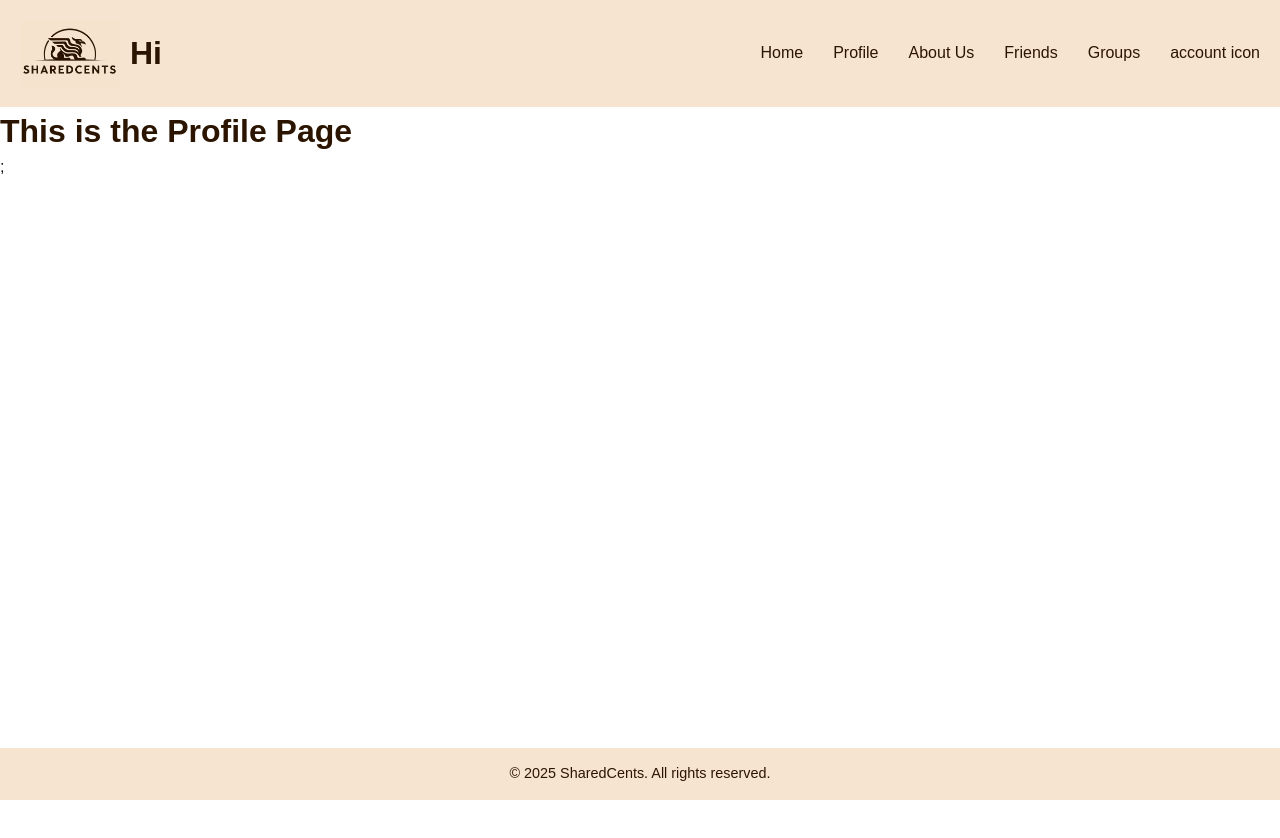
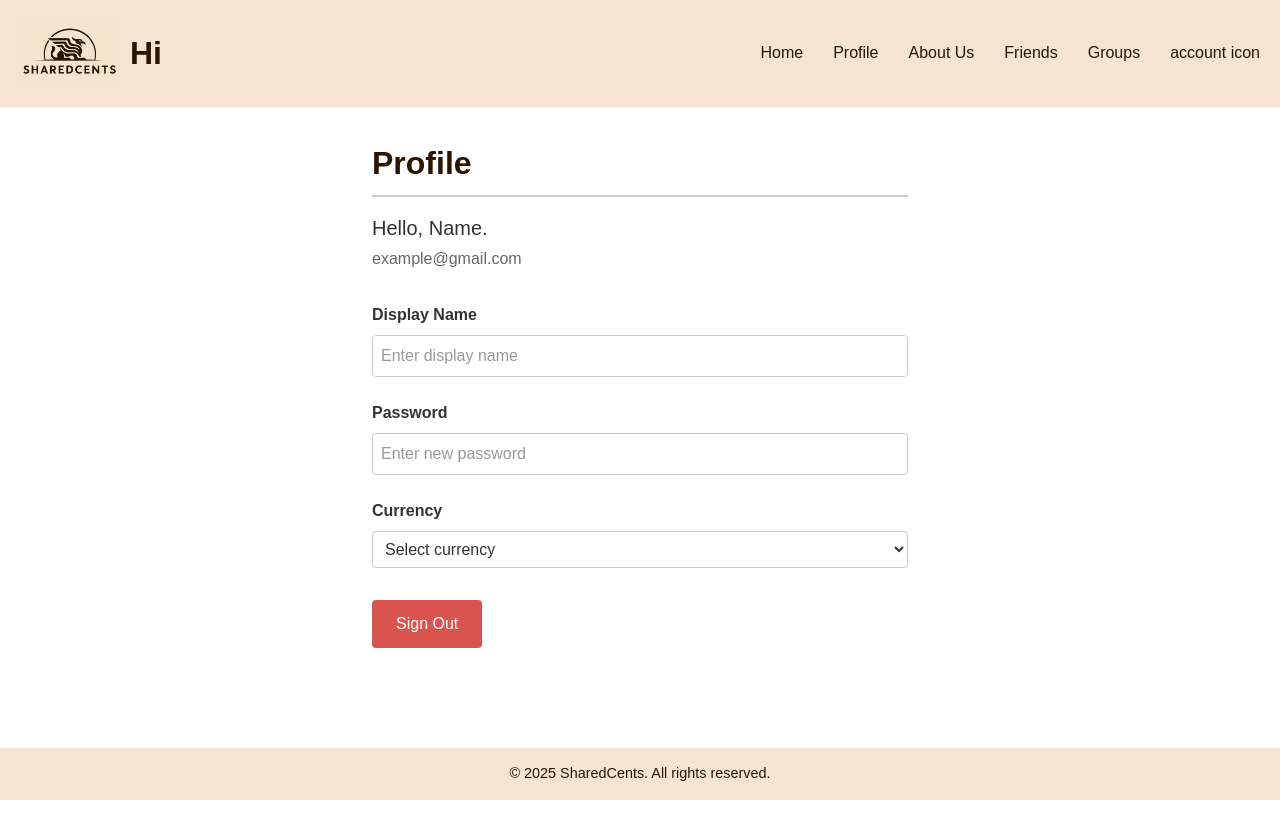
Before and after one commit to iliaskl/shared-cents, a Next.js app: page /profile in a window 1280 px wide. Shown: the top 838 px of the page. Before the commit the page ends 800 px from the top, so only its background shows below. Built offline with nearby package versions, Linux system fonts and the light colour scheme.

Commit message:
Created base skeleton for profile and friends

```diff
--- a/app/about/page.jsx
+++ b/app/about/page.jsx
@@ -6,7 +6,7 @@ export default function AboutPage() {
     return (
         <>
             <Header />
-            return <AboutContent />;
+            <AboutContent />;
             <Footer />
         </>
     );
--- a/app/friends/page.jsx
+++ b/app/friends/page.jsx
@@ -6,7 +6,7 @@ import { getAuth } from "firebase/auth";
 import { app } from "@/lib/firebase";
 import FriendsContent from '@/components/pages/friends/FriendsContent';
 
-export default function FriendsPage() {
+/*export default function FriendsPage() {
   const [username, setUsername] = useState("");
 
   useEffect(() => {
@@ -17,16 +17,125 @@ export default function FriendsPage() {
       }
     });
     return () => unsubscribe();
-  }, []);
+  }, []);*/
 
+export default function FriendsPage() {
   return (
     <>
       <Header />
-      <div>
-        <Header name={username} />
-        <h1>This is the Friends Page</h1>
-        return <FriendsContent />;
-      </div>
+      <main style={{
+        display: 'flex',
+        height: 'calc(100vh - 160px)', // adjust depending on header/footer height
+        padding: '1rem',
+        gap: '1rem'
+      }}>
+        {/* LEFT SIDE: Pending Requests + Add Friend */}
+        <div style={{ flex: 1, display: 'flex', flexDirection: 'column', gap: '1rem' }}>
+          {/* Pending Requests */}
+          <section style={{
+            flex: 1,
+            backgroundColor: '#f9f9f9',
+            padding: '1rem',
+            borderRadius: '8px',
+            boxShadow: '0 0 8px rgba(0,0,0,0.05)'
+          }}>
+            <h2 style={{
+              fontSize: '1.25rem',
+              fontWeight: '700',
+              color: '#333',
+              marginBottom: '0.5rem'
+            }}>
+              Pending Friend Requests
+            </h2>
+            <ul>
+              <ul style={{ listStyle: 'none', padding: 0 }}>
+                <li style={{ fontSize: '1rem', fontWeight: '500', color: '#333', marginBottom: '0.5rem' }}>alice@email.com</li>
+                <li style={{ fontSize: '1rem', fontWeight: '500', color: '#333' }}>bob@email.com</li>
+              </ul>
+              {/* Replace with dynamic content later */}
+            </ul>
+          </section>
+
+          {/* Add Friend */}
+          <section style={{
+            flex: 1,
+            backgroundColor: '#f1f1f1',
+            padding: '1rem',
+            borderRadius: '8px',
+            boxShadow: '0 0 8px rgba(0,0,0,0.05)'
+          }}>
+            <h2 style={{
+              fontSize: '1.25rem',
+              fontWeight: '700',
+              color: '#333',
+              marginBottom: '0.5rem'
+            }}>
+              Add a Friend
+            </h2>
+            <form onSubmit={(e) => {
+              e.preventDefault();
+              alert("Friend request sent (placeholder)");
+            }}>
+              <input
+                type="email"
+                placeholder="Enter friend's email"
+                required
+                style={{
+                  width: '100%',
+                  padding: '0.75rem',
+                  marginBottom: '0.75rem',
+                  border: '2px solid #0070f3',
+                  borderRadius: '6px',
+                  fontSize: '1rem',
+                  outline: 'none',
+                  color: '#333',
+                  backgroundColor: '#fff',
+                  boxShadow: '0 2px 4px rgba(0,0,0,0.05)'
+                }}
+              />
+
+              <button
+                type="submit"
+                style={{
+                  padding: '0.5rem 1rem',
+                  backgroundColor: '#0070f3',
+                  color: 'white',
+                  border: 'none',
+                  borderRadius: '4px',
+                  cursor: 'pointer'
+                }}
+              >
+                Send Request
+              </button>
+            </form>
+          </section>
+        </div>
+
+        {/* RIGHT SIDE: Current Friends List */}
+        <div style={{
+          flex: 1,
+          backgroundColor: '#fff',
+          padding: '1rem',
+          borderRadius: '8px',
+          boxShadow: '0 0 8px rgba(0,0,0,0.05)'
+        }}>
+          <h2 style={{
+            fontSize: '1.25rem',
+            fontWeight: '700',
+            color: '#333',
+            marginBottom: '0.5rem'
+          }}>
+            Your Friends
+          </h2>
+          <ul>
+            <ul style={{ listStyle: 'none', padding: 0 }}>
+              <li style={{ fontSize: '1rem', fontWeight: '500', color: '#333', marginBottom: '0.5rem' }}>John Doe</li>
+              <li style={{ fontSize: '1rem', fontWeight: '500', color: '#333' }}>Jane Smith</li>
+            </ul>
+            {/* Replace with dynamic content later */}
+          </ul>
+        </div>
+      </main>
       <Footer />
     </>
   );
--- a/app/profile/page.jsx
+++ b/app/profile/page.jsx
@@ -1,4 +1,4 @@
-import AboutContent from '@/components/pages/profile/ProfileContent';
+import ProfileContent from '@/components/pages/profile/ProfileContent';
 import Header from "@/components/header";
 import Footer from "@/components/footer";
 
@@ -6,7 +6,7 @@ export default function ProfilePage() {
   return (
     <>
       <Header />
-      <h1>This is the Profile Page</h1>;
+      <ProfileContent />
       <Footer />
     </>
   );
--- a/components/pages/profile/ProfileContent.jsx
+++ b/components/pages/profile/ProfileContent.jsx
@@ -1,9 +1,101 @@
+'use client';
 
+import { useState } from 'react';
 
 export default function ProfilePage() {
+    const [displayName, setDisplayName] = useState('');
+    const [password, setPassword] = useState('');
+    const [currency, setCurrency] = useState('');
+
+    const handleSignOut = () => {
+        alert('Signed out!');
+        // Add sign-out logic here
+    };
+
     return (
-        <>
+        <div style={{
+            backgroundColor: 'white',
+            color: '#333',
+            minHeight: '100vh',
+            padding: '2rem',
+            fontFamily: 'sans-serif',
+            maxWidth: '600px',
+            margin: '0 auto'
+        }}>
+            <h1 style={{ fontSize: '2rem', marginBottom: '1rem', borderBottom: '2px solid #ccc', paddingBottom: '0.5rem' }}>
+                Profile
+            </h1>
 
-        </>
+            <div style={{ marginBottom: '2rem' }}>
+                <p style={{ fontSize: '1.25rem', marginBottom: '0.25rem' }}>Hello, Name.</p>
+                <p style={{ color: '#666' }}>example@gmail.com</p>
+            </div>
+
+            <div style={{ marginBottom: '1.5rem' }}>
+                <label style={{ display: 'block', fontWeight: 'bold', marginBottom: '0.5rem' }}>Display Name</label>
+                <input
+                    type="text"
+                    value={displayName}
+                    onChange={(e) => setDisplayName(e.target.value)}
+                    placeholder="Enter display name"
+                    style={{
+                        width: '100%',
+                        padding: '0.5rem',
+                        border: '1px solid #ccc',
+                        borderRadius: '4px'
+                    }}
+                />
+            </div>
+
+            <div style={{ marginBottom: '1.5rem' }}>
+                <label style={{ display: 'block', fontWeight: 'bold', marginBottom: '0.5rem' }}>Password</label>
+                <input
+                    type="password"
+                    value={password}
+                    onChange={(e) => setPassword(e.target.value)}
+                    placeholder="Enter new password"
+                    style={{
+                        width: '100%',
+                        padding: '0.5rem',
+                        border: '1px solid #ccc',
+                        borderRadius: '4px'
+                    }}
+                />
+            </div>
+
+            <div style={{ marginBottom: '2rem' }}>
+                <label style={{ display: 'block', fontWeight: 'bold', marginBottom: '0.5rem' }}>Currency</label>
+                <select
+                    value={currency}
+                    onChange={(e) => setCurrency(e.target.value)}
+                    style={{
+                        width: '100%',
+                        padding: '0.5rem',
+                        border: '1px solid #ccc',
+                        borderRadius: '4px'
+                    }}
+                >
+                    <option value="">Select currency</option>
+                    <option value="USD">USD - US Dollar</option>
+                    <option value="EUR">EUR - Euro</option>
+                    <option value="GBP">GBP - British Pound</option>
+                    <option value="JPY">JPY - Japanese Yen</option>
+                </select>
+            </div>
+
+            <button
+                onClick={handleSignOut}
+                style={{
+                    backgroundColor: '#d9534f',
+                    color: 'white',
+                    padding: '0.75rem 1.5rem',
+                    border: 'none',
+                    borderRadius: '4px',
+                    cursor: 'pointer'
+                }}
+            >
+                Sign Out
+            </button>
+        </div>
     );
 }
```
